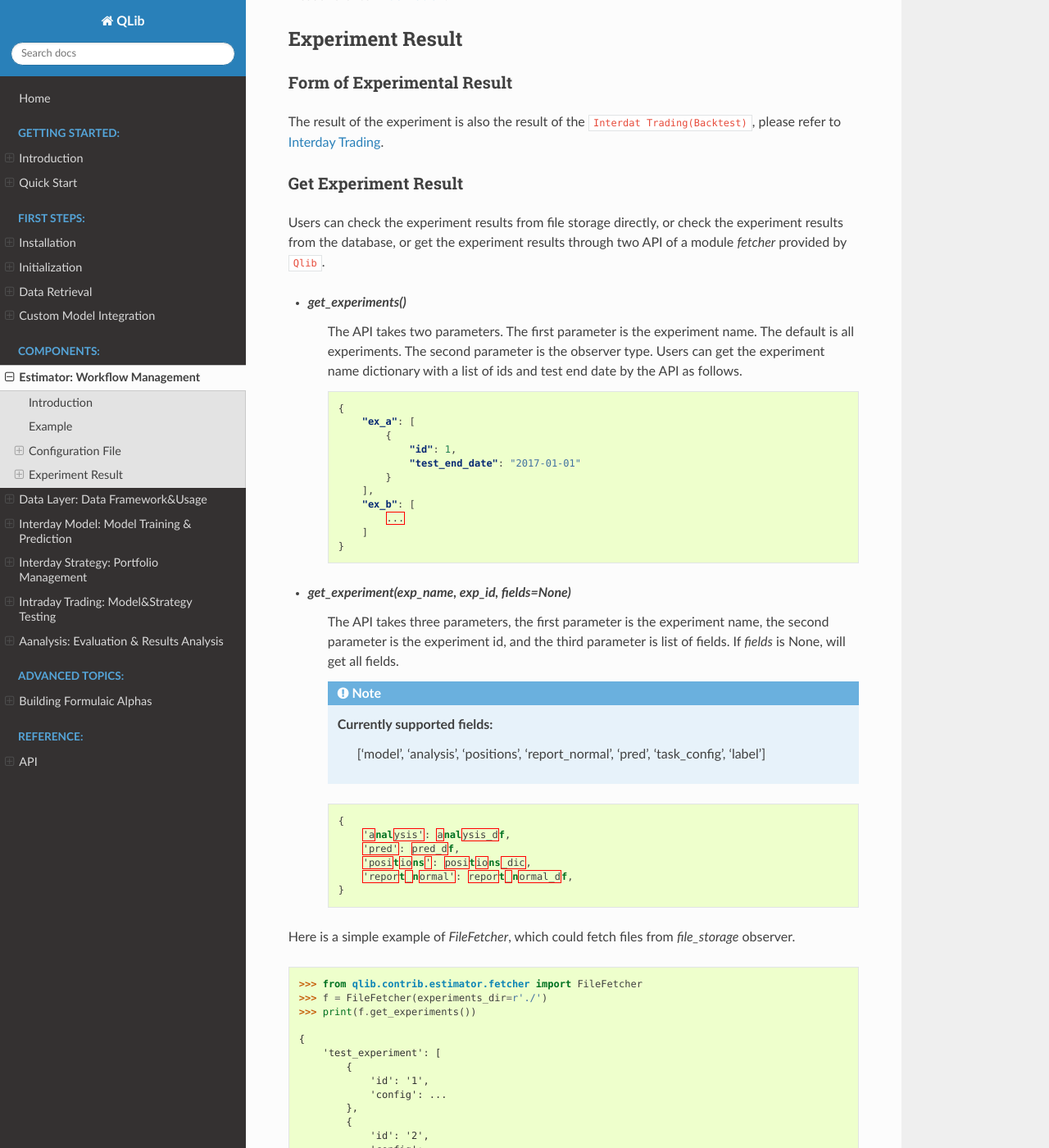
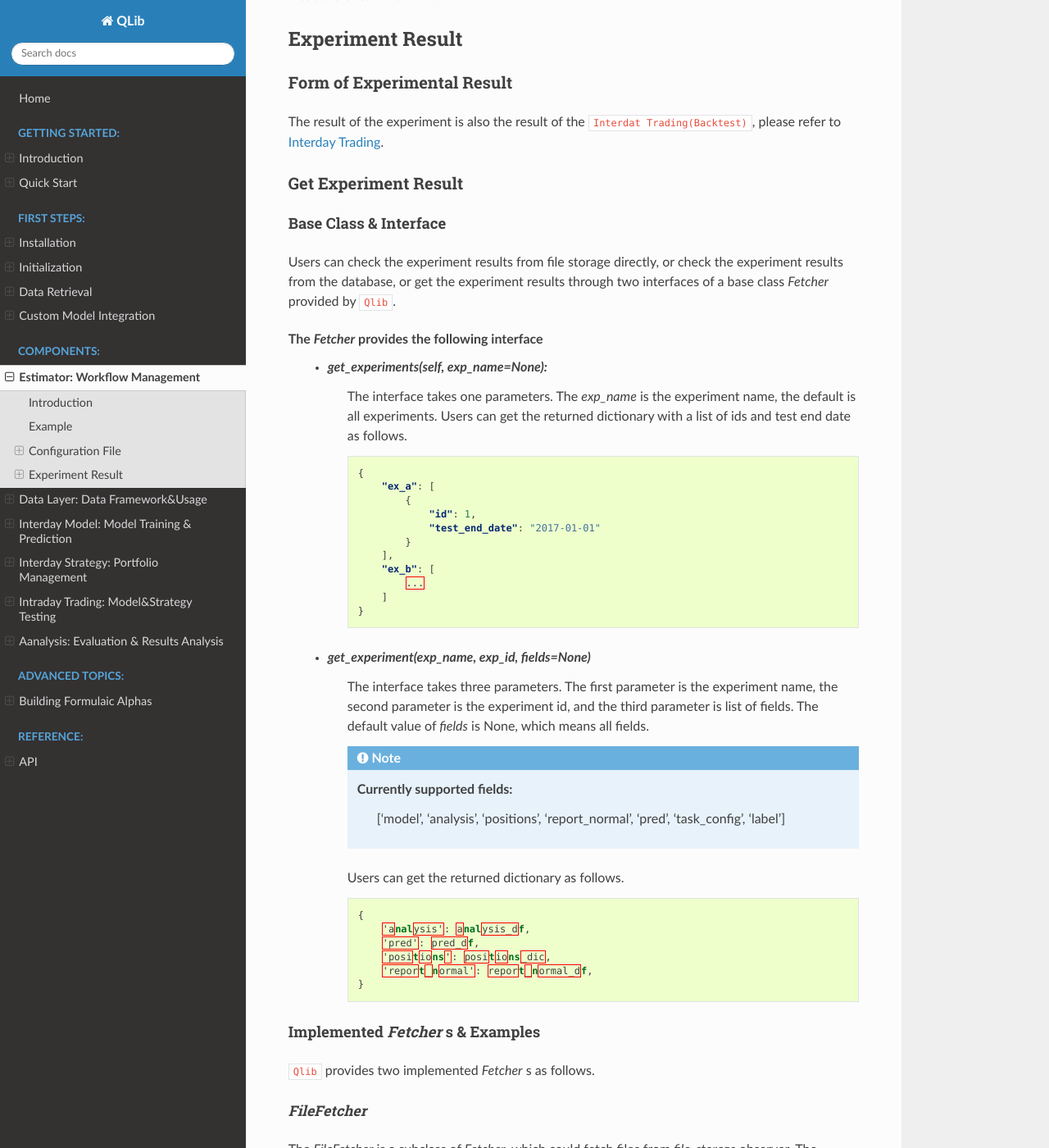
Before and after one commit to microsoft/qlib, a Sphinx documentation site: the page built from docs/component/estimator.rst, in a window 1280 px wide and 1400 px high, scrolled down 13391 px. Shown: the whole window at 82% size. Built offline with Sphinx 7.4.7 and the Read the Docs theme 2.0.0, drawn with Linux system fonts in a browser that asks for light colours; pages that are not in the unit, such as notebooks, are missing from menus; some of the changed text lies outside the part shown.

Commit message:
fix estimator docs & fix strategy docs

```diff
--- a/docs/component/estimator.rst
+++ b/docs/component/estimator.rst
@@ -589,46 +589,58 @@ The result of the experiment is also the result of the ``Interdat Trading(Backte
 Get Experiment Result
 ----------------------------
 
-Users can check the experiment results from file storage directly, or check the experiment results from the database, or get the experiment results through two API of a module `fetcher` provided by ``Qlib``.
+Base Class & Interface
+~~~~~~~~~~~~~~~~~~~~~~~
 
-- `get_experiments()`
-    The API takes two parameters. The first parameter is the experiment name. The default is all experiments. The second parameter is the observer type. Users can get the experiment name dictionary with a list of ids and test end date by the API as follows.
+Users can check the experiment results from file storage directly, or check the experiment results from the database, or get the experiment results through two interfaces of a base class `Fetcher` provided by ``Qlib``.
 
-    .. code-block:: JSON
+The `Fetcher` provides the following interface
+    - `get_experiments(self, exp_name=None):`
+        The interface takes one parameters. The `exp_name` is the experiment name, the default is all experiments. Users can get the returned dictionary with a list of ids and test end date as follows.
 
-        {
-            "ex_a": [
-                {
-                    "id": 1,
-                    "test_end_date": "2017-01-01"
-                }
-            ],
-            "ex_b": [
-                ...
-            ]
-        }
+        .. code-block:: JSON
+
+            {
+                "ex_a": [
+                    {
+                        "id": 1,
+                        "test_end_date": "2017-01-01"
+                    }
+                ],
+                "ex_b": [
+                    ...
+                ]
+            }
 
 
-- `get_experiment(exp_name, exp_id, fields=None)`
-    The API takes three parameters, the first parameter is the experiment name, the second parameter is the experiment id, and the third parameter is list of fields.
-    If `fields` is None, will get all fields.
-
-    .. note::
-        Currently supported fields:
-            ['model', 'analysis', 'positions', 'report_normal', 'pred', 'task_config', 'label']
-
-    .. code-block:: JSON
-
-        {
-            'analysis': analysis_df,
-            'pred': pred_df,
-            'positions': positions_dic,
-            'report_normal': report_normal_df,
-        }
+    - `get_experiment(exp_name, exp_id, fields=None)`
+        The interface takes three parameters. The first parameter is the experiment name, the second parameter is the experiment id, and the third parameter is list of fields. The default value of `fields` is None, which means all fields.
 
 
-Here is a simple example of `FileFetcher`, which could fetch files from `file_storage` observer.
+        .. note::
+            Currently supported fields:
+                ['model', 'analysis', 'positions', 'report_normal', 'pred', 'task_config', 'label']
 
+        Users can get the returned dictionary as follows.
+
+        .. code-block:: JSON
+
+            {
+                'analysis': analysis_df,
+                'pred': pred_df,
+                'positions': positions_dic,
+                'report_normal': report_normal_df,
+            }
+
+Implemented `Fetcher` s & Examples
+~~~~~~~~~~~~~~~~~~~~~~~~~~~~~~~~~~
+
+``Qlib`` provides two implemented `Fetcher` s as follows.
+
+`FileFetcher`
+^^^^^^^^^^^^^^^
+
+The `FileFetcher` is a subclass of `Fetcher`, which could fetch files from `file_storage` observer. The following is an example:
 .. code-block:: python
 
     >>> from qlib.contrib.estimator.fetcher import FileFetcher
@@ -667,7 +679,11 @@ Here is a simple example of `FileFetcher`, which could fetch files from `file_st
               sharpe  2.043494
               mdd    -0.083584
 
-If users use mongo observer when training, they should initialize their fetcher with mongo_url
+
+`MongoFetcher`
+^^^^^^^^^^^^^^^
+
+The `FileFetcher` is a subclass of `Fetcher`, which could fetch files from `mongo` observer. Users should initialize the fetcher with `mongo_url`. The following is an example:
 
 .. code-block:: python
 
--- a/docs/component/strategy.rst
+++ b/docs/component/strategy.rst
@@ -54,8 +54,7 @@
 Implemented Strategy
 ====================
 
-Qlib provides several implemented strategy classes `TopkDropoutStrategy`.
-
+Qlib provides a implemented strategy classes named `TopkDropoutStrategy`.
 
 TopkDropoutStrategy
 ------------------
```
